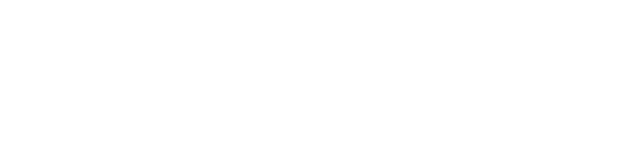
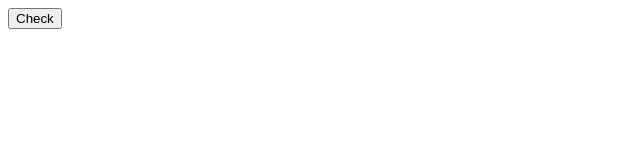
Before and after one commit to tomizawa0214/Hello-World, a plain HTML site: page index.html in a window 1280 px wide. Shown: the whole page, without its empty margins (0-640 px from the left). Drawn offline with Linux system fonts and the light colour scheme.

Commit message:
JavaScriptのテスト②

```diff
--- a/index.html
+++ b/index.html
@@ -4,6 +4,8 @@
     <meta charset="UTF-8"/>
   </head>
   <body>
+  <button onclick="check()">Check</button>
+
     <script type="text/javascript" src="index.js"></script>
   </body>
 </html>
--- a/index.js
+++ b/index.js
@@ -1 +1,6 @@
-alert("Hello JavaScript!")
+let check =() => {
+  let str = prompt("何か入力してください！");
+
+  if (str === 'javascript')
+      alert('Hello, JavaScript!');
+}
```
